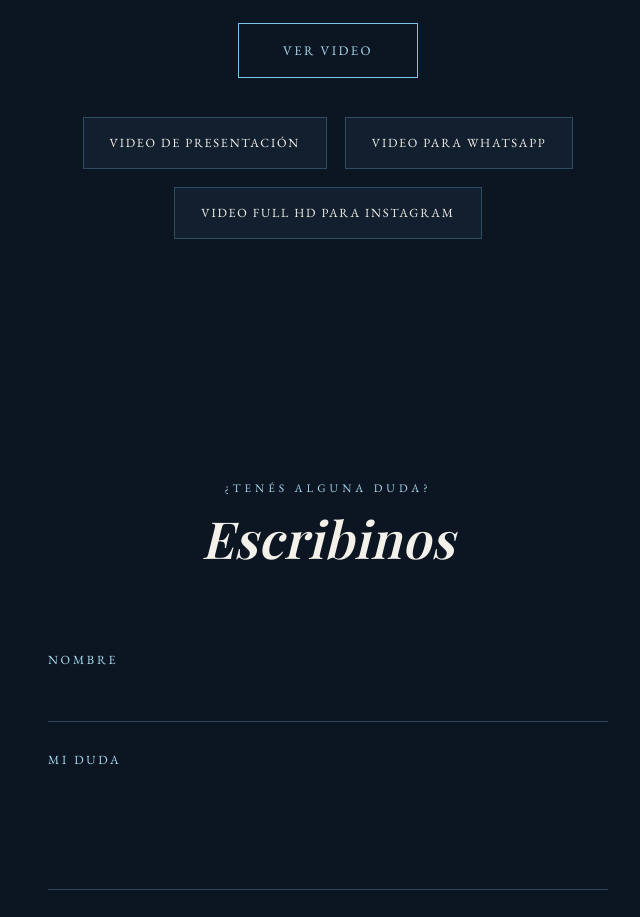
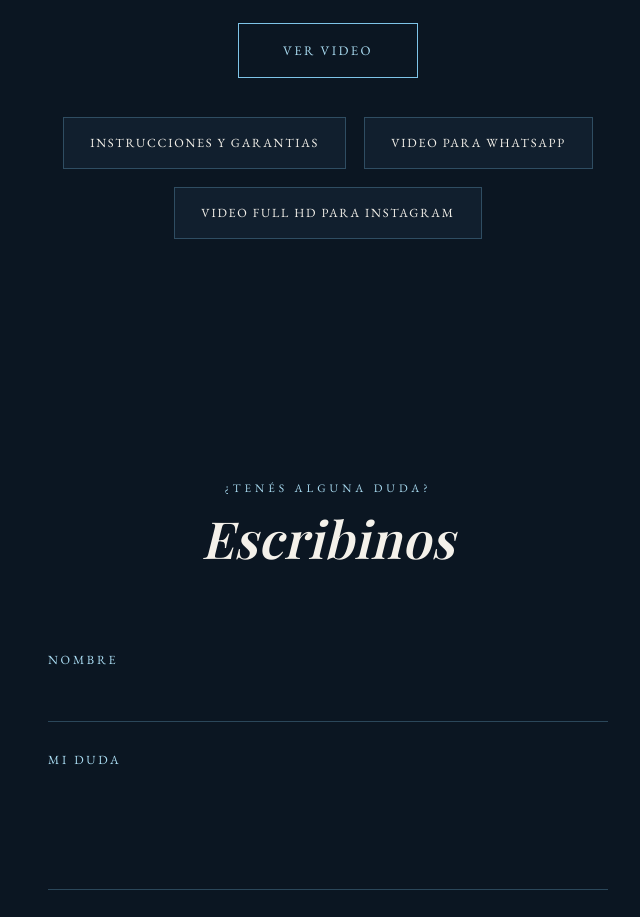
Before and after one commit to eventosplayarg/cumpledeaugusto, a plain HTML site: page index.html in a window 1280 px wide. Shown: the part 3764-4681 px from the top of the page, without its empty margins (312-952 px from the left). Drawn offline with nearby package versions, Linux system fonts and the light colour scheme; a web font is replaced by a local one.

Commit message:
Update index.html
Garantias

```diff
--- a/index.html
+++ b/index.html
@@ -498,7 +498,7 @@
 
     <div class="video-buttons">
       <!-- EDITAR: reemplazá los links en el script para cada botón -->
-      <a href="#" id="videoPresentacionBtn" target="_blank" rel="noopener">Video de presentación</a>
+      <a href="#" id="videoPresentacionBtn" target="_blank" rel="noopener">Instrucciones y Garantias</a>
       <a href="#" id="videoWhatsappBtn" target="_blank" rel="noopener">Video para WhatsApp</a>
       <a href="#" id="videoInstagramBtn" target="_blank" rel="noopener">Video Full HD para Instagram</a>
     </div>
```
